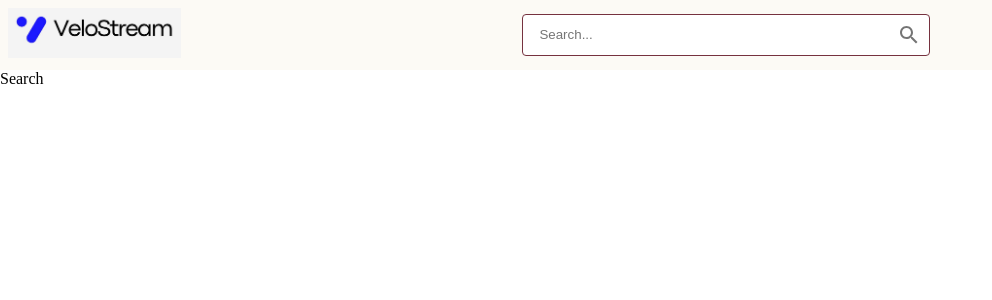
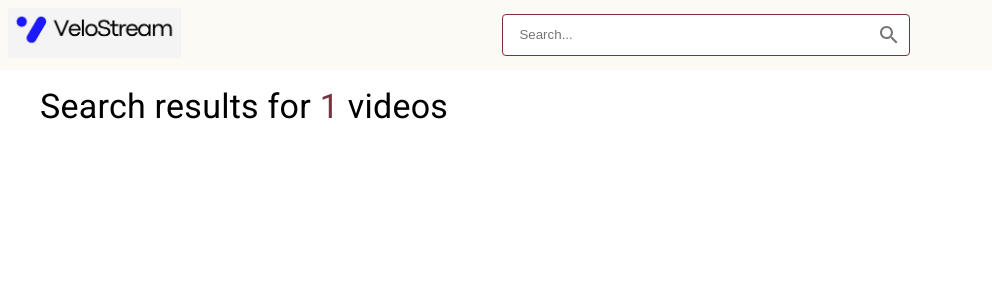
Before and after one commit to bekov28/velostream, a React (Create React App) app: page /search/1 in a window 1280 px wide. Shown: the top 300 px of the page, without its empty margins (0-992 px from the left). Built offline with nearby package versions, Linux system fonts and the light colour scheme; no server answers.

Commit message:
implemented search functionality

```diff
--- a/src/components/search/search.jsx
+++ b/src/components/search/search.jsx
@@ -1,7 +1,39 @@
-import React from "react";
+import { useQuery } from "@tanstack/react-query";
+import React, { useState } from "react";
+import { useParams } from "react-router-dom";
+import { ApiService } from "../../service/apiService";
+import { Box, CircularProgress, Container, Typography } from "@mui/material";
+import { colors } from "../../constants/colors";
+import Videos from "../videos/videos";
 
 const Search = () => {
-  return <div>Search</div>;
+  //const [videos, setVideos] = useState([]);
+  const { id } = useParams();
+
+  const { data, isLoading } = useQuery({
+    queryKey: ["search", id],
+    queryFn: () => {
+      console.log("🚀 API Request Sent for:", id);
+      return ApiService.fetchRequest(`search?part=snippet&q=${id}`);
+    },
+  });
+
+  return (
+    <Box p={2} sx={{ height: "90vh" }}>
+      <Container maxWidth={"90%"}>
+        <Typography variant={"h4"} mb={2}>
+          Search results for <span style={{ color: colors.secondary }}>{id}</span> videos
+        </Typography>
+        {/* Show a spinner while fetching */}
+        {isLoading && (
+          <Box display="flex" justifyContent="center" p={5}>
+            <CircularProgress color="secondary" />
+          </Box>
+        )}
+        {data && <Videos videos={data.items} />}
+      </Container>
+    </Box>
+  );
 };
 
 export default Search;
--- a/src/components/searchBar/searchBar.jsx
+++ b/src/components/searchBar/searchBar.jsx
@@ -1,16 +1,36 @@
 import { Paper, IconButton } from "@mui/material";
-import React from "react";
+import React, { useState } from "react";
 import { colors } from "../../constants/colors";
 import { Search } from "@mui/icons-material";
+import { useNavigate } from "react-router-dom";
 
 const Searchbar = () => {
+  const [value, setValue] = useState("");
+  const navigate = useNavigate();
+
+  const submitHandler = (e) => {
+    e.preventDefault();
+
+    if (value) {
+      navigate(`/search/${value}`);
+    }
+    setValue("");
+  };
+
   return (
     <Paper
       component={"form"}
-      sx={{ border: `1px solid ${colors.secondary}`, boxShadow: "none", pl: 2 }}
+      sx={{ border: `1px solid ${colors.secondary}`, boxShadow: "none", pl: 2, mr: 5 }}
+      onSubmit={submitHandler}
     >
-      <input type="text" placeholder="Search..." className="search-bar" />
-      <IconButton>
+      <input
+        type="text"
+        placeholder="Search..."
+        className="search-bar"
+        value={value}
+        onChange={(e) => setValue(e.target.value)}
+      />
+      <IconButton type="submit">
         <Search />
       </IconButton>
     </Paper>
--- a/src/components/videoCard/videoCard.jsx
+++ b/src/components/videoCard/videoCard.jsx
@@ -7,7 +7,7 @@ import { CheckCircle } from "@mui/icons-material";
 const videoCard = ({ video }) => {
   return (
     <Card
-      sx={{ width: { xs: "100%", sm: "380px", md: "320px" }, boxShadow: "none", borderRadius: 0 }}
+      sx={{ width: { xs: "100%", sm: "360px", md: "320px" }, boxShadow: "none", borderRadius: 0 }}
     >
       <CardMedia
         image={video?.snippet?.thumbnails?.high?.url}
--- a/src/index.css
+++ b/src/index.css
@@ -49,3 +49,9 @@
 .category-btn:hover span {
   color: white !important;
 }
+
+@media screen and (max-width: 600px) {
+  .search-bar {
+    width: 200px;
+  }
+}
```
Also changed, not shown: 1 other file (tests, documents, lock files or other folders).
